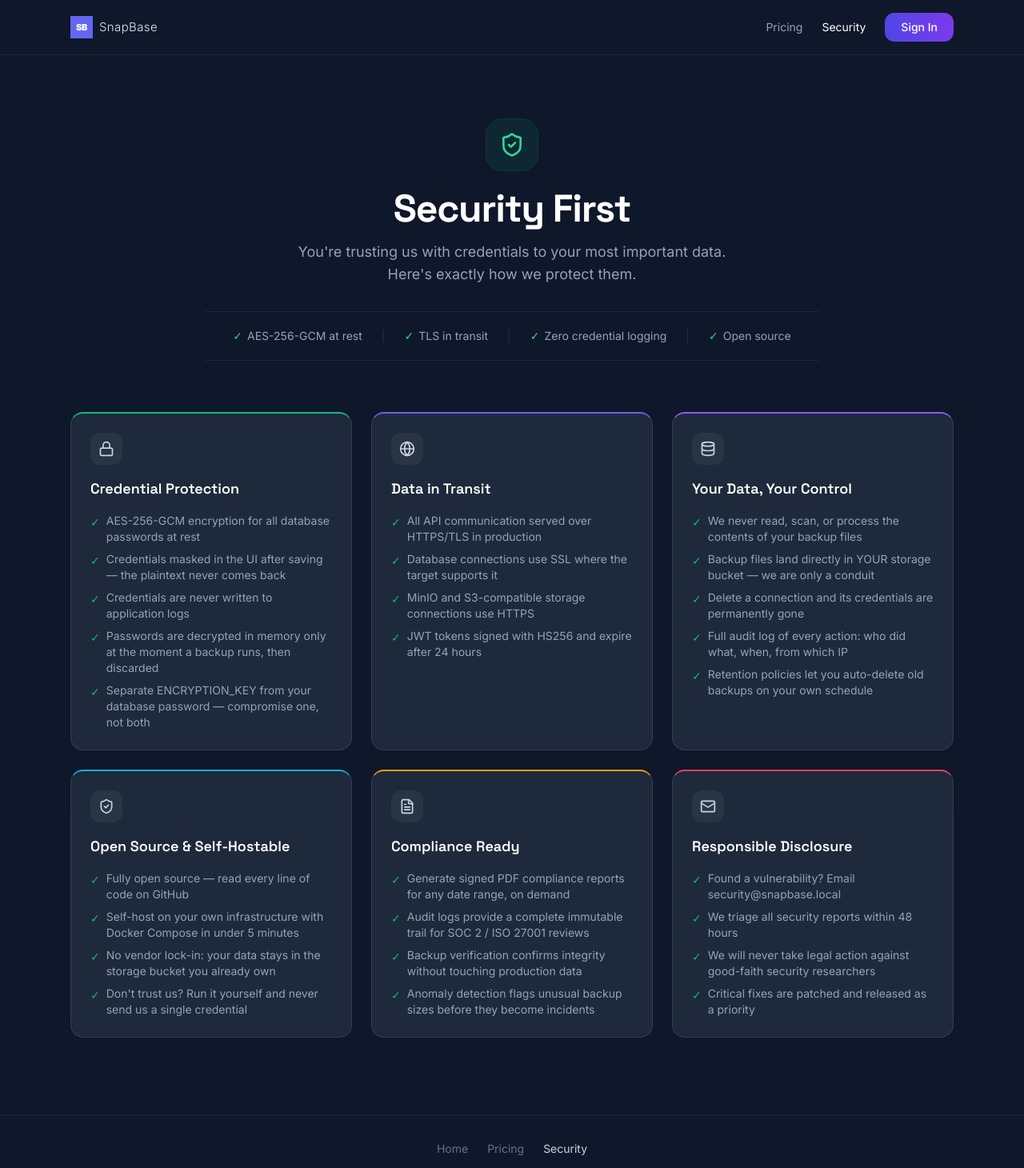
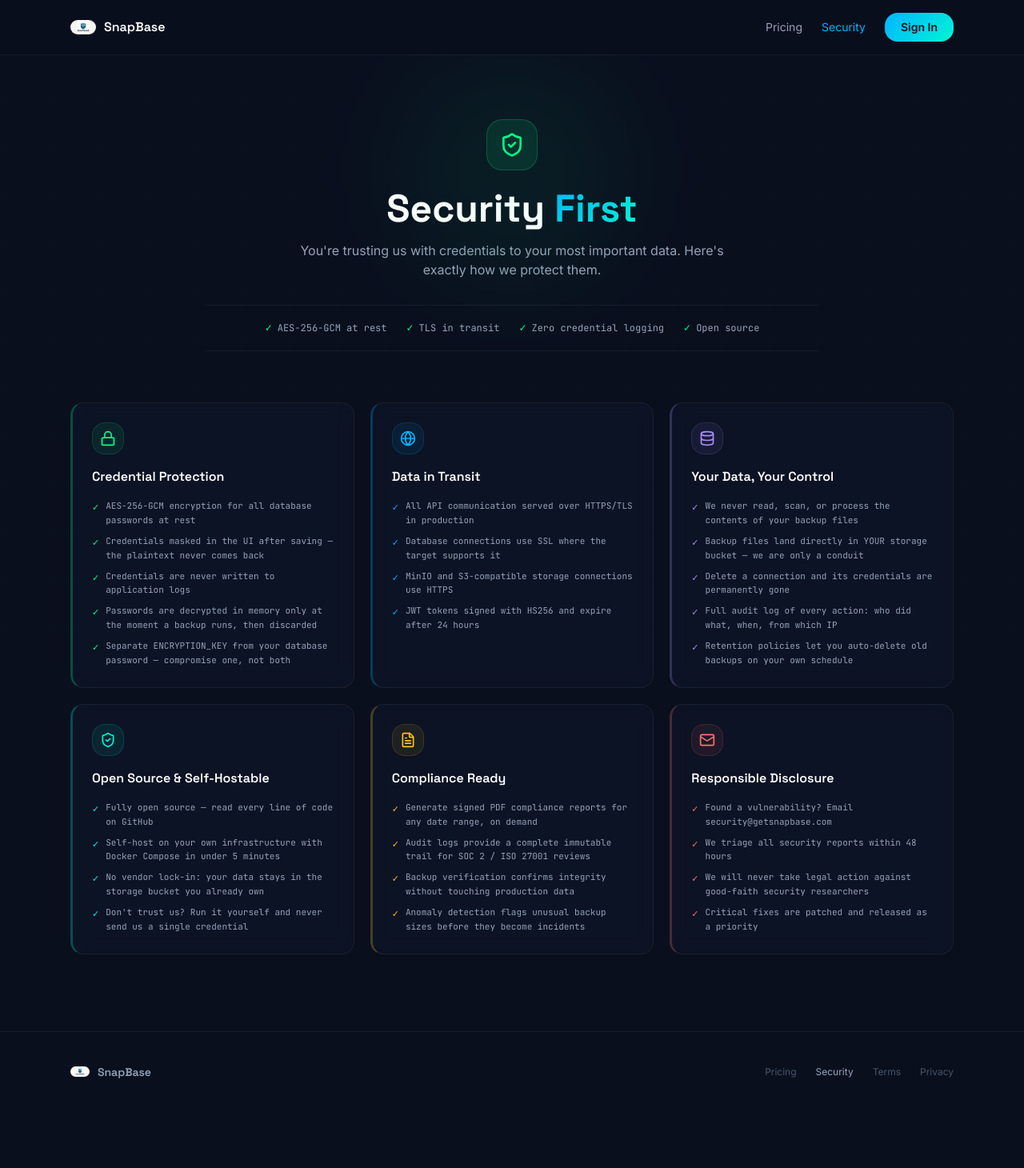
Before and after one commit to suguslove10/SnapBase, a Next.js app in the folder frontend/: page /security in a window 1280 px wide. Shown: the top 1460 px of the page at 80% size. After the commit the page ends 1390 px from the top, so only its background shows below. Built offline with nearby package versions, Linux system fonts and the light colour scheme.

Commit message:
Redesign security page to match new navy/glassmorphism design system

```diff
--- a/frontend/src/app/security/page.tsx
+++ b/frontend/src/app/security/page.tsx
@@ -1,11 +1,12 @@
 import Link from "next/link";
+import Image from "next/image";
 import { ShieldCheck, Lock, Globe, Database, FileText, Mail } from "lucide-react";
 
 const sections = [
   {
     icon: Lock,
     title: "Credential Protection",
-    accent: "border-t-emerald-500",
+    color: "#00ff88",
     items: [
       "AES-256-GCM encryption for all database passwords at rest",
       "Credentials masked in the UI after saving — the plaintext never comes back",
@@ -17,7 +18,7 @@
   {
     icon: Globe,
     title: "Data in Transit",
-    accent: "border-t-indigo-500",
+    color: "#00b4ff",
     items: [
       "All API communication served over HTTPS/TLS in production",
       "Database connections use SSL where the target supports it",
@@ -28,7 +29,7 @@
   {
     icon: Database,
     title: "Your Data, Your Control",
-    accent: "border-t-violet-500",
+    color: "#a78bfa",
     items: [
       "We never read, scan, or process the contents of your backup files",
       "Backup files land directly in YOUR storage bucket — we are only a conduit",
@@ -40,7 +41,7 @@
   {
     icon: ShieldCheck,
     title: "Open Source & Self-Hostable",
-    accent: "border-t-cyan-500",
+    color: "#00f5d4",
     items: [
       "Fully open source — read every line of code on GitHub",
       "Self-host on your own infrastructure with Docker Compose in under 5 minutes",
@@ -51,7 +52,7 @@
   {
     icon: FileText,
     title: "Compliance Ready",
-    accent: "border-t-amber-500",
+    color: "#fbbf24",
     items: [
       "Generate signed PDF compliance reports for any date range, on demand",
       "Audit logs provide a complete immutable trail for SOC 2 / ISO 27001 reviews",
@@ -62,9 +63,9 @@
   {
     icon: Mail,
     title: "Responsible Disclosure",
-    accent: "border-t-rose-500",
+    color: "#f87171",
     items: [
-      "Found a vulnerability? Email security@snapbase.local",
+      "Found a vulnerability? Email security@getsnapbase.com",
       "We triage all security reports within 48 hours",
       "We will never take legal action against good-faith security researchers",
       "Critical fixes are patched and released as a priority",
@@ -72,22 +73,43 @@
   },
 ];
 
+const cardStyle = {
+  background: "rgba(13,21,38,0.8)",
+  backdropFilter: "blur(12px)",
+  border: "1px solid rgba(255,255,255,0.06)",
+  borderRadius: "1rem",
+};
+
 export default function SecurityPage() {
   return (
-    <div className="min-h-screen bg-[#0f172a] text-white">
+    <div className="min-h-screen" style={{ background: "#0a0f1e" }}>
+      {/* Background grid */}
+      <div
+        className="pointer-events-none fixed inset-0 opacity-[0.025]"
+        style={{
+          backgroundImage: `linear-gradient(rgba(0,180,255,0.5) 1px, transparent 1px), linear-gradient(90deg, rgba(0,180,255,0.5) 1px, transparent 1px)`,
+          backgroundSize: "60px 60px",
+        }}
+      />
+
       {/* Navbar */}
-      <nav className="border-b border-white/[0.06]">
+      <nav
+        className="sticky top-0 z-50 border-b border-white/[0.06]"
+        style={{ background: "rgba(10,15,30,0.85)", backdropFilter: "blur(16px)" }}
+      >
         <div className="mx-auto flex max-w-6xl items-center justify-between px-6 py-4">
-          <Link href="/" className="flex items-center gap-2">
-            <div className="flex h-7 w-7 items-center justify-center bg-indigo-500 text-[11px] font-black tracking-tight text-white">
-              SB
-            </div>
-            <span className="text-[15px] font-light tracking-wide text-slate-200">SnapBase</span>
+          <Link href="/" className="flex items-center gap-2.5">
+            <Image src="/logo.png" alt="SnapBase" width={32} height={32} className="rounded-lg" />
+            <span className="font-grotesk text-base font-semibold text-white">SnapBase</span>
           </Link>
           <div className="flex items-center gap-6">
-            <Link href="/pricing" className="text-sm text-slate-400 hover:text-white transition">Pricing</Link>
-            <Link href="/security" className="text-sm text-white">Security</Link>
-            <Link href="/login" className="rounded-lg bg-gradient-to-r from-indigo-600 to-violet-600 px-5 py-2 text-sm font-medium transition hover:from-indigo-500 hover:to-violet-500">
+            <Link href="/pricing" className="text-sm text-slate-400 transition hover:text-white">Pricing</Link>
+            <Link href="/security" className="text-sm text-[#00b4ff]">Security</Link>
+            <Link
+              href="/login"
+              className="rounded-xl px-5 py-2 text-sm font-semibold text-[#0a0f1e] transition hover:opacity-90"
+              style={{ background: "linear-gradient(135deg, #00b4ff, #00f5d4)" }}
+            >
               Sign In
             </Link>
           </div>
@@ -95,14 +117,17 @@
       </nav>
 
       {/* Hero */}
-      <section className="relative mx-auto max-w-3xl px-6 pt-20 pb-8 text-center">
-        <div className="mx-auto mb-6 flex h-16 w-16 items-center justify-center rounded-2xl bg-emerald-500/10 ring-1 ring-emerald-500/20">
-          <ShieldCheck className="h-8 w-8 text-emerald-400" />
+      <section className="relative mx-auto max-w-3xl px-6 pb-8 pt-20 text-center">
+        {/* Glow */}
+        <div className="pointer-events-none absolute left-1/2 top-0 h-72 w-72 -translate-x-1/2 rounded-full blur-3xl" style={{ background: "rgba(0,255,136,0.06)" }} />
+
+        <div className="relative mx-auto mb-6 flex h-16 w-16 items-center justify-center rounded-2xl border border-[#00ff88]/20 bg-[#00ff88]/10">
+          <ShieldCheck className="h-8 w-8 text-[#00ff88]" />
         </div>
-        <h1 className="text-4xl font-bold tracking-tight md:text-5xl">
-          Security First
+        <h1 className="font-grotesk text-4xl font-bold text-white md:text-5xl">
+          Security <span style={{ background: "linear-gradient(135deg, #00b4ff, #00f5d4)", WebkitBackgroundClip: "text", WebkitTextFillColor: "transparent" }}>First</span>
         </h1>
-        <p className="mx-auto mt-4 max-w-xl text-lg text-slate-400">
+        <p className="mx-auto mt-4 max-w-xl text-base text-slate-400">
           You&apos;re trusting us with credentials to your most important data.
           Here&apos;s exactly how we protect them.
         </p>
@@ -110,33 +135,35 @@
 
       {/* Trust bar */}
       <div className="mx-auto mb-16 max-w-3xl border-y border-white/[0.06] py-5">
-        <div className="flex flex-wrap items-center justify-center gap-6 text-sm text-slate-400">
-          <span className="flex items-center gap-1.5"><span className="text-emerald-400">✓</span> AES-256-GCM at rest</span>
-          <span className="text-white/10">|</span>
-          <span className="flex items-center gap-1.5"><span className="text-emerald-400">✓</span> TLS in transit</span>
-          <span className="text-white/10">|</span>
-          <span className="flex items-center gap-1.5"><span className="text-emerald-400">✓</span> Zero credential logging</span>
-          <span className="text-white/10">|</span>
-          <span className="flex items-center gap-1.5"><span className="text-emerald-400">✓</span> Open source</span>
+        <div className="flex flex-wrap items-center justify-center gap-6 font-jetbrains text-xs text-slate-400">
+          {["AES-256-GCM at rest", "TLS in transit", "Zero credential logging", "Open source"].map((item) => (
+            <span key={item} className="flex items-center gap-1.5">
+              <span className="text-[#00ff88]">✓</span> {item}
+            </span>
+          ))}
         </div>
       </div>
 
       {/* Sections grid */}
-      <section className="mx-auto max-w-6xl px-6 pb-24">
-        <div className="grid gap-6 md:grid-cols-2 lg:grid-cols-3">
+      <section className="relative mx-auto max-w-6xl px-6 pb-24">
+        <div className="grid gap-5 md:grid-cols-2 lg:grid-cols-3">
           {sections.map((s) => (
             <div
               key={s.title}
-              className={`rounded-xl border border-white/10 border-t-2 ${s.accent} bg-[#1e293b] p-6 transition hover:border-white/20`}
+              className="rounded-2xl p-6 transition-all duration-200 hover:-translate-y-0.5 hover:shadow-[0_8px_32px_rgba(0,0,0,0.3)]"
+              style={{ ...cardStyle, borderLeft: `3px solid ${s.color}40` }}
             >
-              <div className="mb-4 flex h-10 w-10 items-center justify-center rounded-lg bg-white/5">
-                <s.icon className="h-5 w-5 text-slate-300" />
+              <div
+                className="mb-4 flex h-10 w-10 items-center justify-center rounded-xl"
+                style={{ background: `${s.color}15`, border: `1px solid ${s.color}25` }}
+              >
+                <s.icon className="h-5 w-5" style={{ color: s.color }} />
               </div>
-              <h3 className="mb-4 text-lg font-semibold">{s.title}</h3>
+              <h3 className="mb-4 font-grotesk text-base font-semibold text-white">{s.title}</h3>
               <ul className="space-y-2">
                 {s.items.map((item) => (
-                  <li key={item} className="flex gap-2 text-sm text-slate-400">
-                    <span className="mt-0.5 shrink-0 text-emerald-500">✓</span>
+                  <li key={item} className="flex gap-2 font-jetbrains text-[11px] leading-relaxed text-slate-400">
+                    <span className="mt-0.5 shrink-0" style={{ color: s.color }}>✓</span>
                     {item}
                   </li>
                 ))}
@@ -147,16 +174,21 @@
       </section>
 
       {/* Footer */}
-      <footer className="border-t border-white/[0.06] py-8 text-center text-sm text-slate-500">
-        <div className="flex items-center justify-center gap-6 mb-3">
-          <Link href="/" className="hover:text-slate-300 transition">Home</Link>
-          <Link href="/pricing" className="hover:text-slate-300 transition">Pricing</Link>
-          <Link href="/security" className="text-slate-300">Security</Link>
+      <footer className="border-t border-white/[0.06] py-10">
+        <div className="mx-auto max-w-6xl px-6">
+          <div className="flex flex-col items-center gap-4 sm:flex-row sm:justify-between">
+            <Link href="/" className="flex items-center gap-2.5">
+              <Image src="/logo.png" alt="SnapBase" width={24} height={24} className="rounded-lg" />
+              <span className="font-grotesk text-sm font-semibold text-slate-400">SnapBase</span>
+            </Link>
+            <div className="flex items-center gap-6 text-xs text-slate-600">
+              <Link href="/pricing" className="transition hover:text-slate-400">Pricing</Link>
+              <Link href="/security" className="text-slate-400">Security</Link>
+              <Link href="/terms" className="transition hover:text-slate-400">Terms</Link>
+              <Link href="/privacy" className="transition hover:text-slate-400">Privacy</Link>
+            </div>
+          </div>
         </div>
-        Built by Sugu &middot;{" "}
-        <a href="https://github.com/suguslove10" className="text-indigo-400 hover:underline" target="_blank" rel="noopener noreferrer">
-          github.com/suguslove10
-        </a>
       </footer>
     </div>
   );
```
